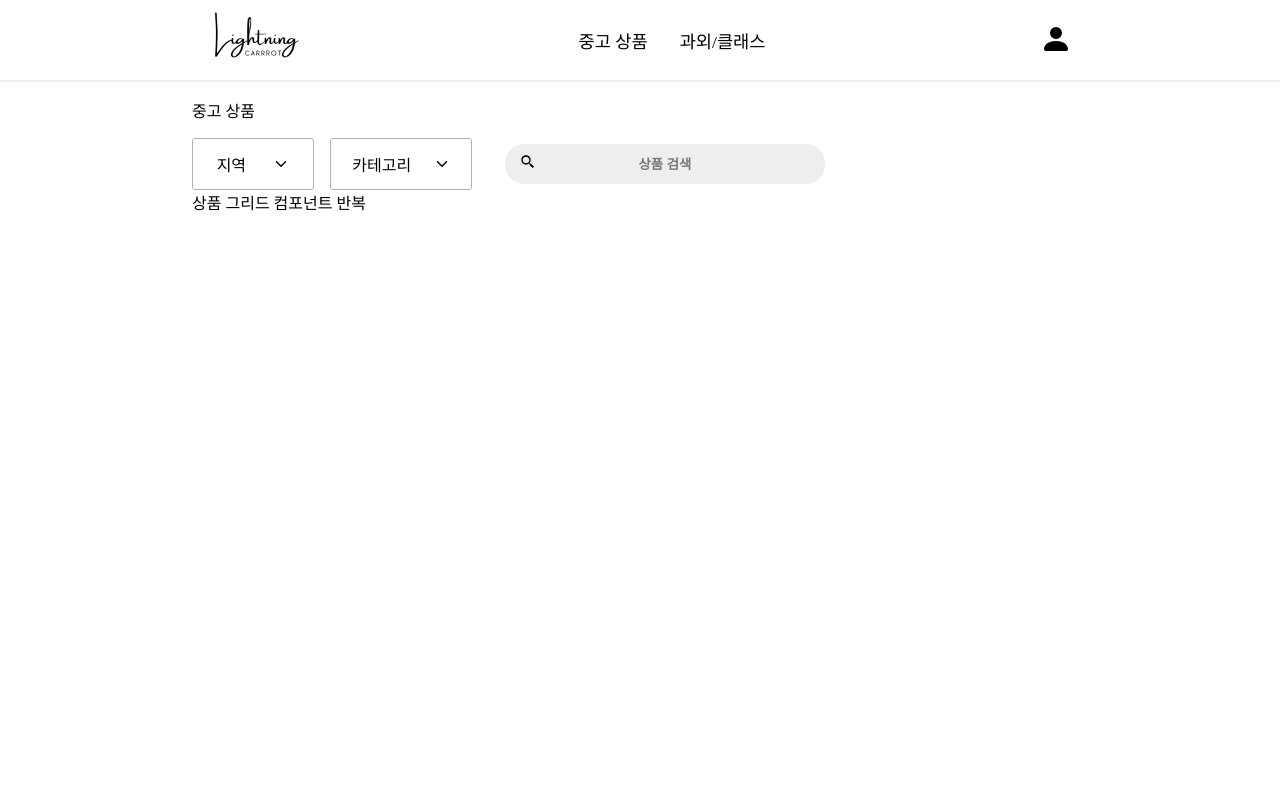
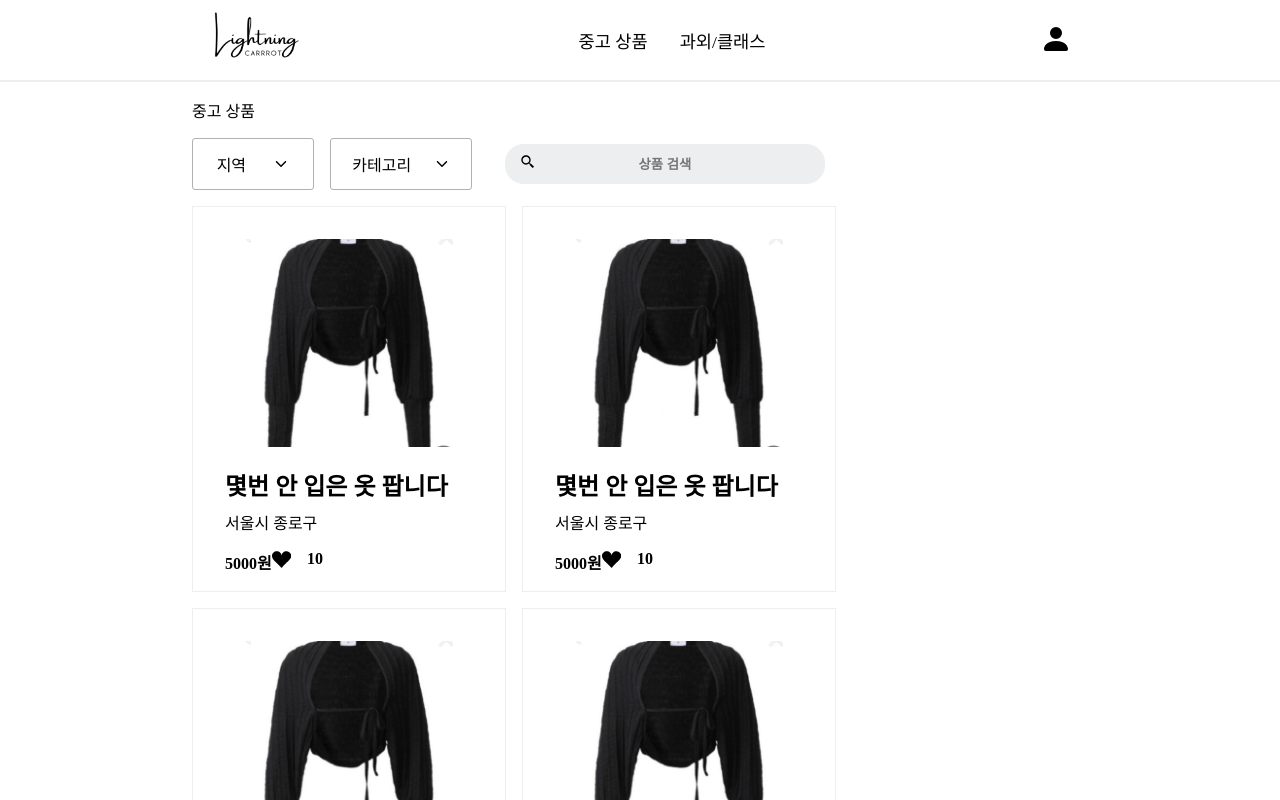
Before and after one commit to eunbbori/-Lightning-Carrot, a React (Create React App) app in the folder lightning-carrot-client/: page / in a window 1280 px wide. Shown: the top 800 px of the page. Built offline with nearby package versions, Linux system fonts and the light colour scheme; a web font is replaced by a local one.

Commit message:
상품 그리드 컴포넌트 UI 구현

```diff
--- /dev/null
+++ b/lightning-carrot-client/src/components/GridContent/GridContent.tsx
@@ -0,0 +1,38 @@
+/** @jsxImportSource @emotion/react */
+import React from "react";
+import productEx from "../../assets/images/product1.jpg";
+import { BsFillSuitHeartFill } from "react-icons/bs";
+import {
+  gridContainer,
+  imgContainer,
+  descContainer,
+  title,
+  region,
+  subContentContainer,
+  price,
+  likeContainer,
+  likeCount,
+} from "./GridContentStyle";
+
+const GridContent = () => {
+  return (
+    <div css={gridContainer}>
+      <div css={imgContainer}>
+        <img src={productEx} className="produceImg" />
+      </div>
+      <div css={descContainer}>
+        <div css={title}>몇번 안 입은 옷 팝니다</div>
+        <div css={region}>서울시 종로구</div>
+        <div css={subContentContainer}>
+          <div css={price}>5000원</div>
+          <div css={likeContainer}>
+            <BsFillSuitHeartFill className="heartIcon" />
+            <div css={likeCount}>10</div>
+          </div>
+        </div>
+      </div>
+    </div>
+  );
+};
+
+export default GridContent;
--- /dev/null
+++ b/lightning-carrot-client/src/components/GridContent/GridContentStyle.ts
@@ -0,0 +1,51 @@
+/** @jsxImportSource @emotion/react */
+import { css } from "@emotion/react";
+import theme from "../../styles/theme";
+
+export const gridContainer = css`
+  width: 15.5rem;
+  height: 20rem;
+  border: 1px solid ${theme.mainColor};
+  padding: 2rem;
+  margin-right: 1rem;
+  margin-top: 1rem;
+`;
+export const imgContainer = css`
+  text-align: center;
+
+  .produceImg {
+    width: 13rem;
+    height: 13rem;
+  }
+`;
+export const descContainer = css`
+  margin-top: 1rem;
+`;
+export const title = css`
+  font-weight: bold;
+  font-size: 1.5rem;
+  margin-bottom: 0.5rem;
+`;
+export const region = css`
+  font-size: 1rem;
+`;
+export const subContentContainer = css`
+  display: flex;
+  margin-top: 1rem;
+  font-weight: bold;
+`;
+export const price = css`
+  font-size: 1rem;
+`;
+export const likeContainer = css`
+  display: flex;
+  justify-content: space-between;
+  font-size: 1rem;
+  .heartIcon {
+    font-size: 1.2rem;
+    margin-right: 1rem;
+  }
+`;
+export const likeCount = css`
+  font-size: 1rem;
+`;
--- a/lightning-carrot-client/src/views/HomeView/Home.tsx
+++ b/lightning-carrot-client/src/views/HomeView/Home.tsx
@@ -7,8 +7,9 @@ import {
   HomeMainContainer,
   subtitle,
 } from "../../styles/common";
-import { filterPart } from "./HomeStyle";
+import { filterPart, GridWrapper } from "./HomeStyle";
 import AppSearch from "../../components/Search/AppSearch";
+import GridContent from "../../components/GridContent/GridContent";
 
 const Home = () => {
   return (
@@ -40,7 +41,16 @@ const Home = () => {
               type={"text"}
             />
           </div>
-          <div>상품 그리드 컴포넌트 반복</div>
+          <div css={GridWrapper}>
+            <GridContent />
+            <GridContent />
+            <GridContent />
+            <GridContent />
+            <GridContent />
+            <GridContent />
+            <GridContent />
+            <GridContent />
+          </div>
         </div>
       </div>
     </>
--- a/lightning-carrot-client/src/views/HomeView/HomeStyle.ts
+++ b/lightning-carrot-client/src/views/HomeView/HomeStyle.ts
@@ -12,3 +12,7 @@ export const filterPart = css`
     align-items: center;
   }
 `;
+export const GridWrapper = css`
+  display: flex;
+  flex-wrap: wrap;
+`;
```
Also changed, not shown: lightning-carrot-client/src/assets/images/product1.jpg (added).
